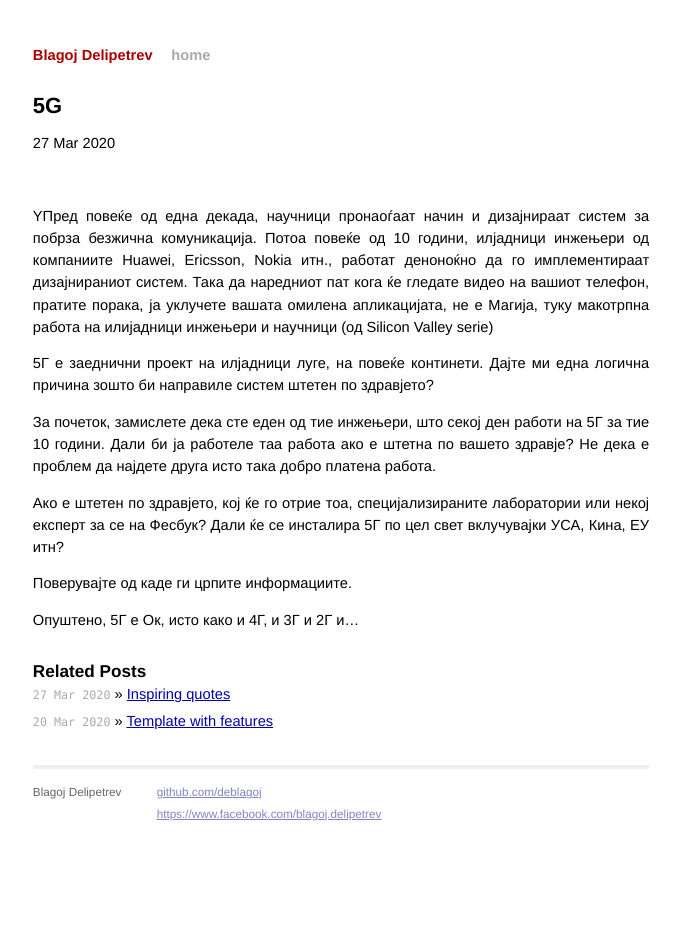
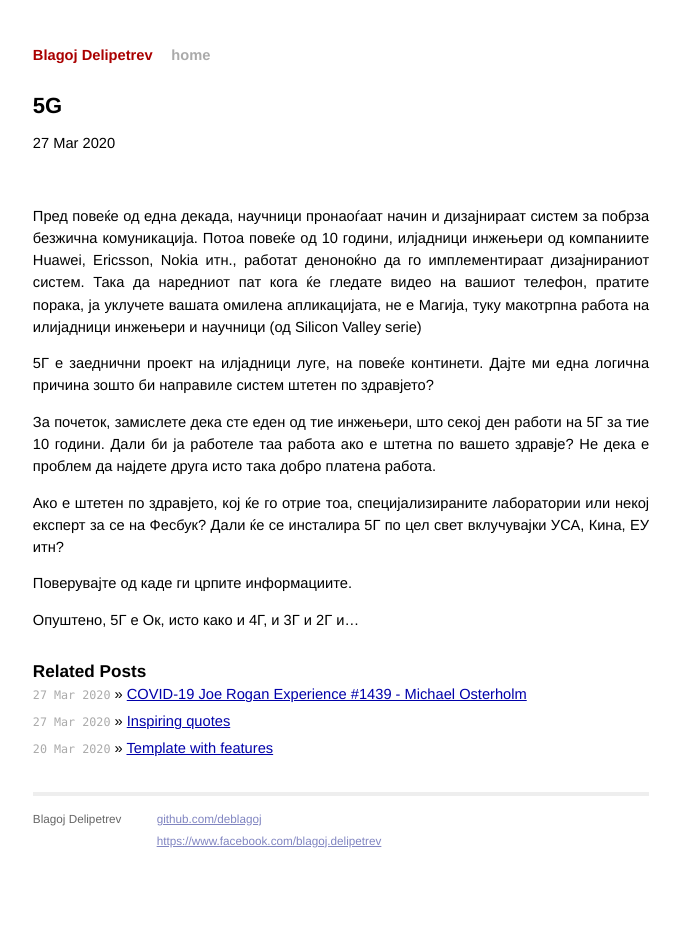
Before and after one commit to deblagoj/deblagoj.github.io, a Jekyll site: the page built from _posts/2020-03-26-5G.markdown, in a window 1280 px wide. Shown: the whole page, without its empty margins (299-980 px from the left). Built offline with Jekyll 4.4.1, drawn with Linux system fonts in a browser that asks for light colours; some of the changed lines change nothing that is shown.

Commit message:
new blog post

```diff
--- a/_layouts/default.html
+++ b/_layouts/default.html
@@ -4,7 +4,6 @@
    <meta http-equiv="content-type" content="text/html; charset=utf-8" />
    <title>{{ page.title }}</title>
    <meta name="author" content="Blagoj Delipetrev" />
-   <meta name="readability-verification" content="QCzSs992GxmRYRKVpPeZ6LE2tS8aYKxsSSQKV8YM"/>
 
    <!-- syntax highlighting CSS -->
    <link rel="stylesheet" href="/css/syntax.css" type="text/css" />
@@ -12,9 +11,10 @@
    <!-- Homepage CSS -->
    <link rel="stylesheet" href="/css/screen.css" type="text/css" media="screen, projection" />
 
-   <!-- Typekit -->
+   <!--
 
    <script type="text/javascript">try{Typekit.load();}catch(e){}</script>
+   Typekit -->
 </head>
 <body>
 
--- a/_posts/2020-03-26-5G.markdown
+++ b/_posts/2020-03-26-5G.markdown
@@ -3,7 +3,7 @@
 title:  "5G"
 date:   2020-03-27 11:36:07 +0100
 ---
-YПред повеќе од една декада, научници пронаоѓаат начин и дизајнираат систем за побрза безжична комуникација. Потоа повеќе од 10 години, илјадници инжењери од компаниите Huawei, Ericsson, Nokia итн., работат деноноќно да го имплементираат дизајнираниот систем. Така да наредниот пат кога ќе гледате видео на вашиот телефон, пратите порака, ја уклучете вашата омилена апликацијата, не е Магија, туку макотрпна работа на илијадници инжењери и научници (од Silicon Valley serie)
+Пред повеќе од една декада, научници пронаоѓаат начин и дизајнираат систем за побрза безжична комуникација. Потоа повеќе од 10 години, илјадници инжењери од компаниите Huawei, Ericsson, Nokia итн., работат деноноќно да го имплементираат дизајнираниот систем. Така да наредниот пат кога ќе гледате видео на вашиот телефон, пратите порака, ја уклучете вашата омилена апликацијата, не е Магија, туку макотрпна работа на илијадници инжењери и научници (од Silicon Valley serie)
 
 5Г е заеднични проект на илјадници луге, на повеќе континети. Дајте ми една логична причина зошто би направиле систем штетен по здравјето?
 
--- /dev/null
+++ b/_posts/2020-04-07-COVID-19_interview_Michael Osterholm_with Joe Rogan Experience.markdown
@@ -0,0 +1,22 @@
+---
+layout: post
+title:  "COVID-19 Joe Rogan Experience #1439 - Michael Osterholm "
+date:   2020-03-27 11:36:07 +0100
+---
+Некои заклучоци од разговорот на Joe Rogan со Michael T. Osterholm.
+* COVID-19 предизвикува 10-15 пати повеќе смртни случаи од сезоналниот грип.
+* Носете маски. Носењето маски штити при трансмисија на болеста, ако сте заразени ги штитите тие околу вас да не се заразат.
+* COVID-19 не е произведен во лабораторија!
+* Никаква посебна диета ниту суплементи нема да ви помогнат во борбата против вирусот. Најдобар совет е да бидате здрави.
+* Инхалација со топол воздух, сауна, не прави никаква разлика во уништување на вирусот.
+
+Најдобриот совет е, да останете изолирани, избегнувате контакт и носите маски.
+
+Никогаш не планирав да постирам здравствени совети за COVID-19, но гледајќи го морето на дезинформации кои се шират морав.
+Некогаш и интитуциите кои се најодговорни грешат како на пример WHO за носењето маски.
+
+Сите препораки се логични и се применети од Азиските земји кои веќе ја контролираат епидемијата на COVID-19.
+
+Линк до целиот разговор https://www.youtube.com/watch?v=E3URhJx0NSw
+
+Транскртип на целиот разговор: http://188.166.59.67/
```
Also changed, not shown: 1 other file.
